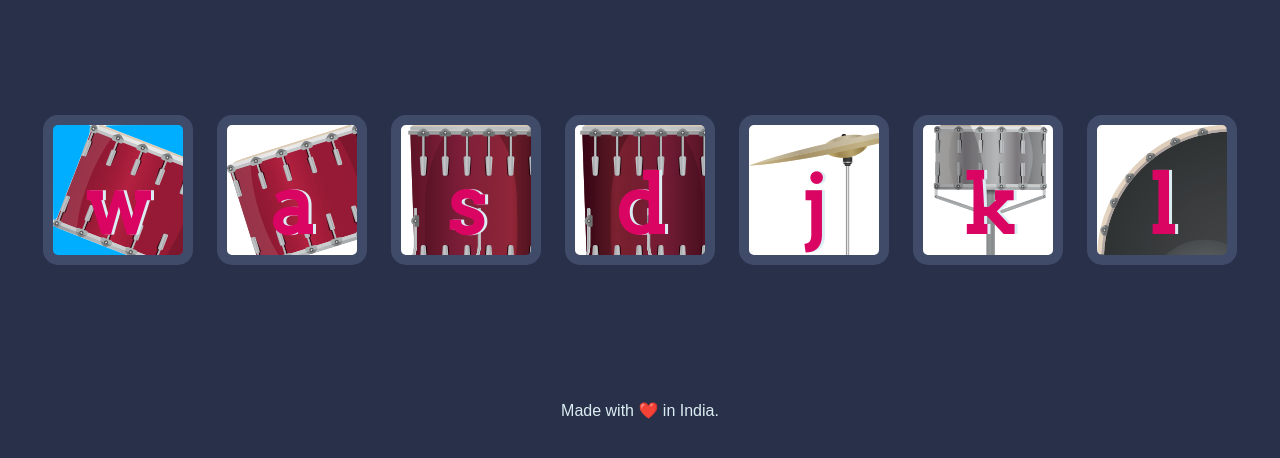
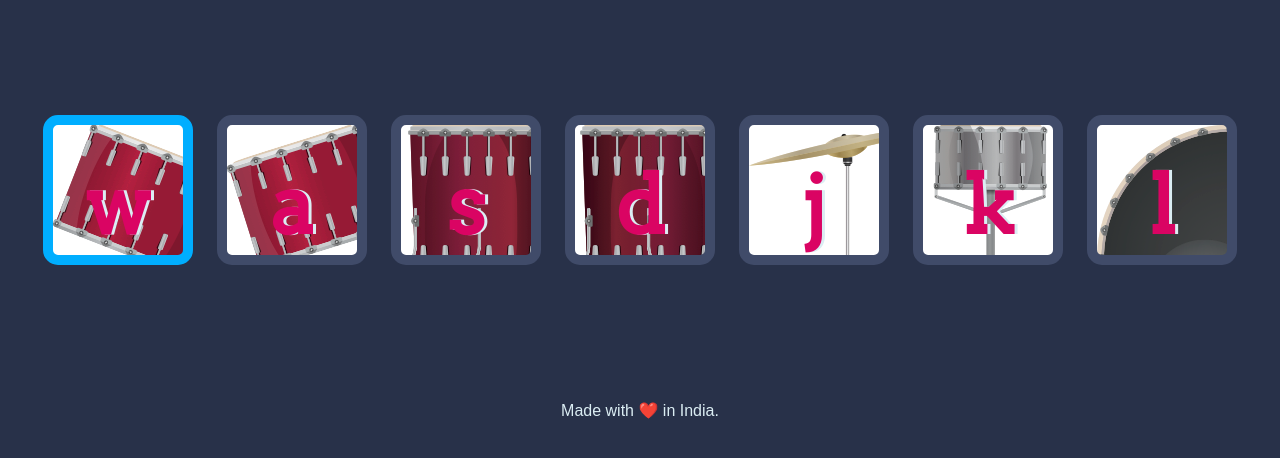
Before and after one commit to Avinashjha360/drum_kit, a plain HTML site: page index.html in a window 1280 px wide. In both pictures the pointer is over the button 118 px from the left and 363 px from the top of the page. Shown: the part 174-632 px from the top of the page. Drawn offline with Linux system fonts and the light colour scheme.

Commit message:
Update styles.css

```diff
--- a/styles.css
+++ b/styles.css
@@ -79,7 +79,7 @@ footer {
   background-color: white;
 }
 .drum:hover{
-  background-color:rgb(0,174,255);
+  border-color:rgb(0,174,255);
 }
 @media(max-width:1000px){
 .drum{
```
